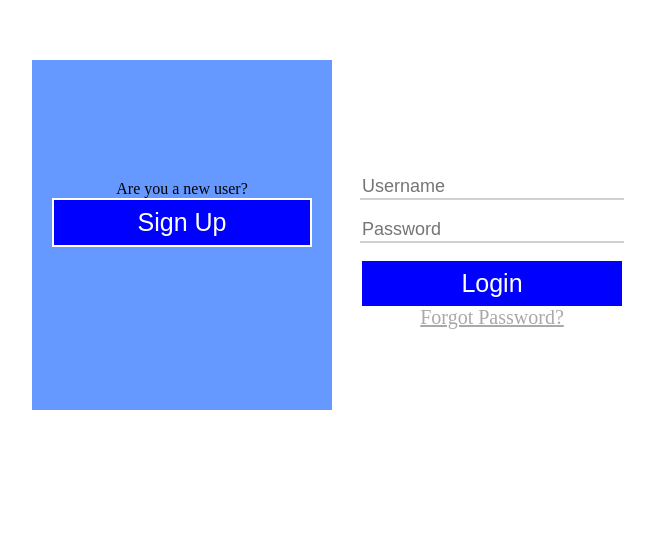
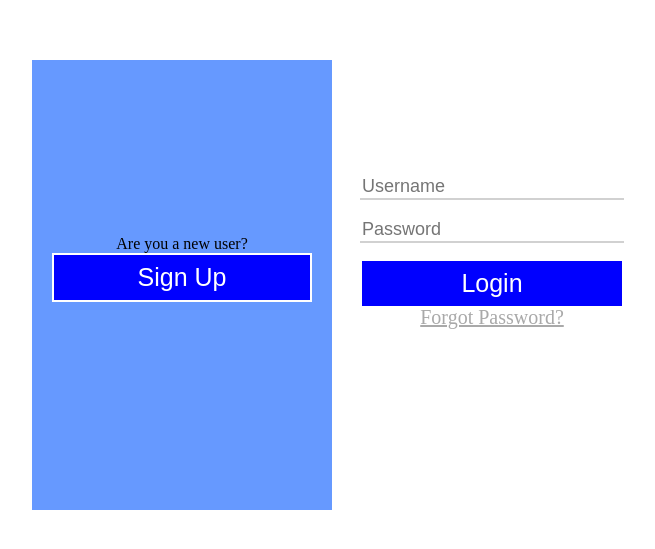
Before and after one commit to RevatureProject02/Project02, an Angular app in the folder Project2Angular/: page /login in a window 1280 px wide. Shown: the part 165-714 px from the top of the page, without its empty margins (308-963 px from the left). Built offline with nearby package versions, Linux system fonts and the light colour scheme.

Commit message:
Added more info to the registration form

```diff
--- a/Project2Angular/src/app/components/login/login.component.css
+++ b/Project2Angular/src/app/components/login/login.component.css
@@ -41,17 +41,17 @@ body{
 }
 
 .left, .right{
-    height: 350px;
+    height: 450px;
     width: 300px;
     box-sizing: border-box;
 }
 .left{
     background-color: #6699ff;
-    padding-top: 120px;
+    padding-top: 175px;
 }
 .right{
     position: relative;
-    bottom: 350px;
+    bottom:450px;
     left: 300px;
     padding-top: 115px;
     padding-left: 20px;
--- a/Project2Angular/src/app/components/login/login.component.html
+++ b/Project2Angular/src/app/components/login/login.component.html
@@ -3,10 +3,8 @@
         <div class="form" id="form">
             <div class="front">
                 <div class="left">
-
                         <div class="titel1">Are you a new user?</div>
                         <button class="btn2" (click)="flip()">Sign Up</button>
-
                 </div>
                 <div class="right">
                     <input type="text" placeholder="Username"><br><br>
@@ -14,21 +12,20 @@
                     <button class="btn1">Login</button>
                     <a href="#">Forgot Password?</a>
                 </div>
-
             </div>
 
     <div class="back">
-
             <div class="left">
-
                     <div class="title2">Already have an account?</div>
                     <button class="btn2" (click)="flip1()">Login</button>
-
             </div>
             <div class="right">
-                <input type="text" placeholder="name"><br><br>
-                <input type="text" placeholder="email"><br><br>
+                <input type="text" placeholder="Name"><br><br>
+                <input type="number" placeholder="Age"><br><br>
+                <input type="text" placeholder="Username"><br><br>
+                <input type="text" placeholder="Email"><br><br>
                 <input type="password" placeholder="password"><br><br>
+                <input type="password" placeholder="Repeat Password"><br><br>
                 <button class="btn1">Register</button>
             </div>
     </div>
```
Also changed, not shown: 2 other files (tests, documents, lock files or other folders).
